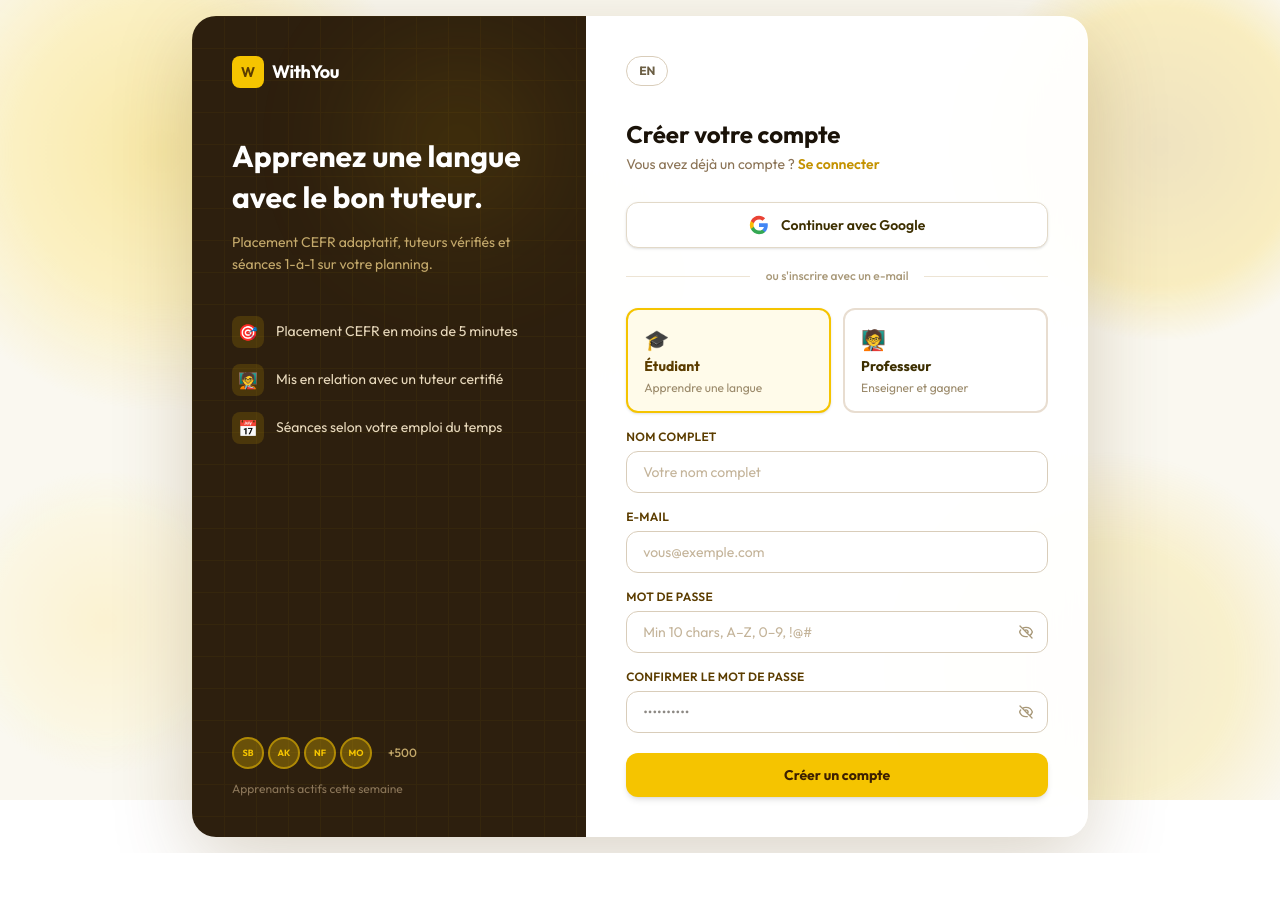
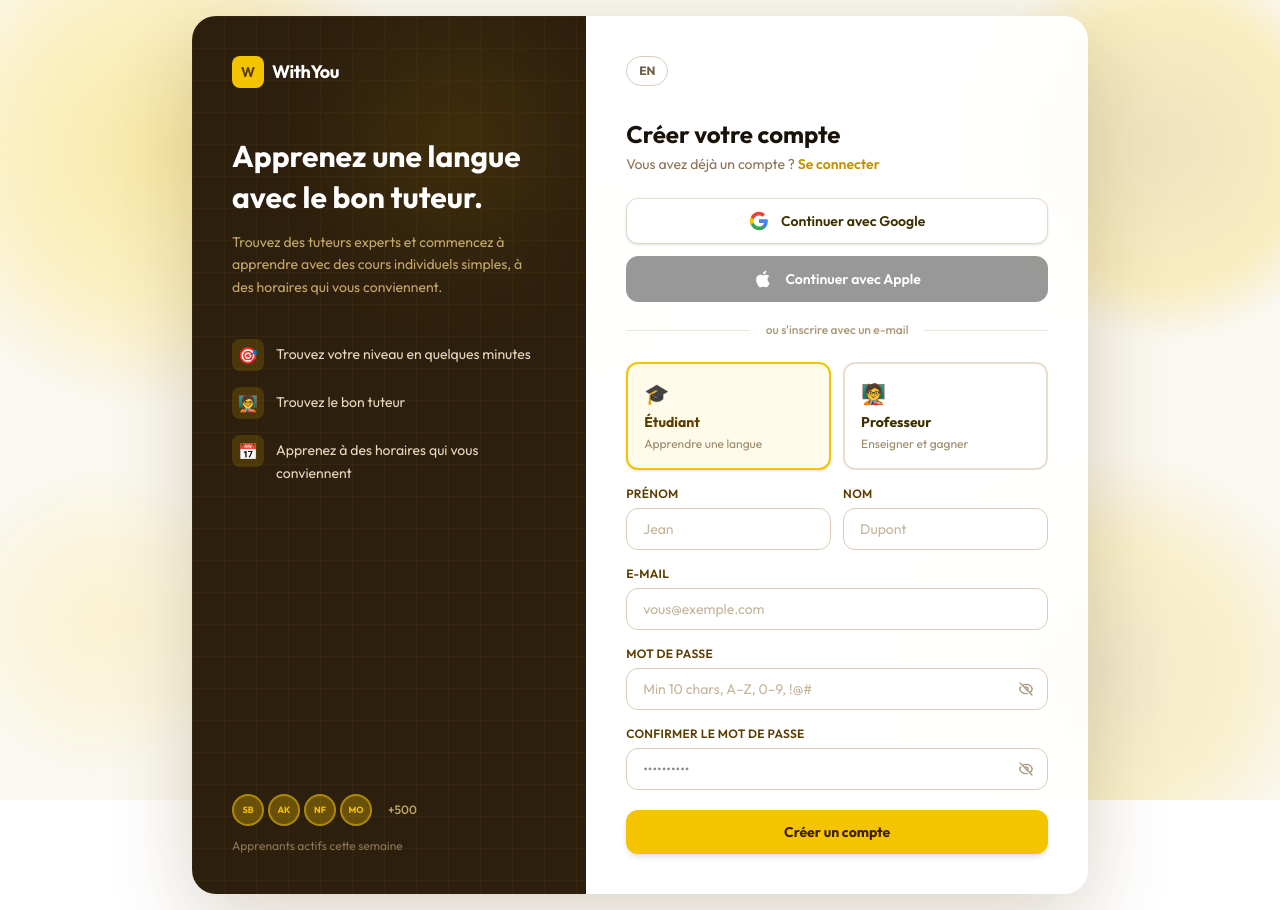
Before and after one commit to Azerbg/with-you-app-, a Next.js app: page /auth/register in a window 1280 px wide. Before the commit the page ends 853 px from the top, so only its background shows below. Built offline with nearby package versions, Linux system fonts and the light colour scheme.

Commit message:
Section 2 complete + Google OAuth credentials

```diff
--- a/src/app/api/auth/register/route.ts
+++ b/src/app/api/auth/register/route.ts
@@ -17,7 +17,7 @@ export async function POST(req: NextRequest) {
       );
     }
 
-    const { email, password, role } = parsed.data;
+    const { email, password, firstName, lastName, role } = parsed.data;
 
     const existing = await db.user.findUnique({ where: { email } });
     if (existing) {
@@ -32,6 +32,8 @@ export async function POST(req: NextRequest) {
     const user = await db.user.create({
       data: {
         email,
+        firstName,
+        lastName,
         password: hashedPassword,
         role: role as Role,
       },
--- a/src/app/auth/register/page.tsx
+++ b/src/app/auth/register/page.tsx
@@ -7,31 +7,27 @@ import { signIn } from "next-auth/react";
 import { useLanguage } from "@/context/LanguageContext";
 import { T } from "@/lib/translations";
 
-function PasswordStrength({ password, labels }: { password: string; labels: string[] }) {
-  const score = [
-    password.length >= 10,
-    /[A-Z]/.test(password),
-    /[0-9]/.test(password),
-    /[^A-Za-z0-9]/.test(password),
-  ].filter(Boolean).length;
-
-  const colors = ["", "#EF4444", "#F97316", "#EAB308", "#22C55E"];
-  if (!password) return null;
-
+// ── Password checklist (2.5) ──────────────────────────────────────────────
+function PasswordChecklist({ password, visible }: { password: string; visible: boolean }) {
+  if (!visible) return null;
+  const checks = [
+    { label: { en: "At least 10 characters", fr: "Minimum 10 caractères" },   ok: password.length >= 10 },
+    { label: { en: "Uppercase letter (A–Z)",  fr: "Lettre majuscule (A–Z)" },  ok: /[A-Z]/.test(password) },
+    { label: { en: "Number (0–9)",             fr: "Chiffre (0–9)" },           ok: /[0-9]/.test(password) },
+    { label: { en: "Symbol (!@#…)",            fr: "Symbole (!@#…)" },          ok: /[^A-Za-z0-9]/.test(password) },
+  ];
   return (
-    <div className="mt-2 space-y-1">
-      <div className="flex gap-1">
-        {[1, 2, 3, 4].map((i) => (
-          <div
-            key={i}
-            className="h-1 flex-1 rounded-full transition-all duration-300"
-            style={{ background: i <= score ? colors[score] : "#E5E7EB" }}
-          />
+    <div className="mt-2 p-3 bg-[#FFFBEA] border border-[#F5C400]/40 rounded-xl space-y-1.5">
+      {checks.map((c, i) => (
+        <div key={i} className="flex items-center gap-2">
+          <span className={`w-4 h-4 rounded-full flex items-center justify-center text-[10px] flex-shrink-0 ${c.ok ? "bg-green-500" : "bg-gray-200"}`}>
+            {c.ok ? "✓" : ""}
+          </span>
+          <span className={`text-xs ${c.ok ? "text-green-700 font-medium" : "text-gray-400"}`}>
+            {c.label.en}
+          </span>
+        </div>
       ))}
-      </div>
-      <span className="text-xs font-semibold" style={{ color: colors[score] }}>
-        {labels[score]}
-      </span>
     </div>
   );
 }
@@ -49,10 +45,11 @@ function EyeIcon({ open }: { open: boolean }) {
   );
 }
 
+// Left panel features (2.6)
 const FEATURES = [
-  { icon: "🎯", text: { en: "CEFR placement in under 5 minutes", fr: "Placement CEFR en moins de 5 minutes" } },
-  { icon: "🧑‍🏫", text: { en: "Matched with a verified expert tutor", fr: "Mis en relation avec un tuteur certifié" } },
-  { icon: "📅", text: { en: "Sessions on your schedule, any timezone", fr: "Séances selon votre emploi du temps" } },
+  { icon: "🎯", text: { en: "Find your level in minutes",                fr: "Trouvez votre niveau en quelques minutes" } },
+  { icon: "🧑‍🏫", text: { en: "Find the right tutor",                  fr: "Trouvez le bon tuteur" } },
+  { icon: "📅", text: { en: "Learn on a schedule that suits you",        fr: "Apprenez à des horaires qui vous conviennent" } },
 ];
 
 export default function RegisterPage() {
@@ -61,7 +58,8 @@ export default function RegisterPage() {
   const t = T[lang].auth.register;
 
   const [form, setForm] = useState({
-    name: "",
+    firstName: "",
+    lastName: "",
     email: "",
     password: "",
     confirmPassword: "",
@@ -69,6 +67,7 @@ export default function RegisterPage() {
   });
   const [showPassword, setShowPassword] = useState(false);
   const [showConfirm, setShowConfirm] = useState(false);
+  const [passwordFocused, setPasswordFocused] = useState(false);
   const [error, setError] = useState("");
   const [loading, setLoading] = useState(false);
   const [googleLoading, setGoogleLoading] = useState(false);
@@ -91,7 +90,13 @@ export default function RegisterPage() {
     const res = await fetch("/api/auth/register", {
       method: "POST",
       headers: { "Content-Type": "application/json" },
-      body: JSON.stringify({ name: form.name, email: form.email, password: form.password, role: form.role }),
+      body: JSON.stringify({
+        firstName: form.firstName,
+        lastName: form.lastName,
+        email: form.email,
+        password: form.password,
+        role: form.role,
+      }),
     });
 
     const data = await res.json();
@@ -110,12 +115,10 @@ export default function RegisterPage() {
     <div className="min-h-screen flex items-center justify-center p-4">
       <div className="w-full max-w-4xl flex rounded-3xl overflow-hidden shadow-[0_24px_80px_rgba(92,61,0,0.22)]">
 
-        {/* ── Left panel ── */}
+        {/* ── Left panel (2.6) ── */}
         <div className="hidden lg:flex flex-col justify-between w-[44%] bg-[#2D1F0E] p-10 relative overflow-hidden">
-          {/* Subtle grid */}
           <div className="absolute inset-0 opacity-[0.04]"
             style={{ backgroundImage: "linear-gradient(#F5C400 1px,transparent 1px),linear-gradient(90deg,#F5C400 1px,transparent 1px)", backgroundSize: "32px 32px" }} />
-          {/* Glow */}
           <div className="absolute top-0 right-0 w-64 h-64 rounded-full opacity-20 blur-3xl"
             style={{ background: "radial-gradient(circle, #F5C400 0%, transparent 70%)" }} />
 
@@ -128,12 +131,14 @@ export default function RegisterPage() {
             </Link>
 
             <h2 className="text-white font-bold text-3xl leading-snug mb-3">
-              {lang === "fr" ? "Apprenez une langue avec le bon tuteur." : "Learn a language with the right tutor."}
+              {lang === "fr"
+                ? "Apprenez une langue avec le bon tuteur."
+                : "Learn a language with the right tutor."}
             </h2>
             <p className="text-[#C4A96B] text-sm leading-relaxed mb-10">
               {lang === "fr"
-                ? "Placement CEFR adaptatif, tuteurs vérifiés et séances 1-à-1 sur votre planning."
-                : "Adaptive CEFR placement, verified tutors, and live 1-on-1 sessions — on your schedule."}
+                ? "Trouvez des tuteurs experts et commencez à apprendre avec des cours individuels simples, à des horaires qui vous conviennent."
+                : "Find expert tutors and start learning with simple one-on-one sessions, on a schedule that works for you."}
             </p>
 
             <div className="space-y-4">
@@ -163,7 +168,7 @@ export default function RegisterPage() {
           </div>
         </div>
 
-        {/* ── Right panel (form) ── */}
+        {/* ── Right panel ── */}
         <div className="flex-1 bg-white/95 backdrop-blur-xl p-8 lg:p-10 flex flex-col justify-center overflow-y-auto">
 
           {/* Top bar */}
@@ -179,16 +184,16 @@ export default function RegisterPage() {
           </div>
 
           <h1 className="text-2xl font-bold text-[#1A1208] mb-1">{t.title}</h1>
-          <p className="text-sm text-[#8B7355] mb-7">
+          <p className="text-sm text-[#8B7355] mb-6">
             {t.hasAccount}{" "}
             <Link href="/auth/login" className="text-[#C49200] hover:text-[#5C3D00] font-semibold transition">{t.signin}</Link>
           </p>
 
-          {/* Google */}
+          {/* Google (2.4) */}
           <button
             onClick={handleGoogle}
             disabled={googleLoading}
-            className="w-full flex items-center justify-center gap-3 bg-white border border-[#E2D9C8] rounded-xl py-3 text-sm font-semibold text-[#3D2F00] hover:bg-[#FFFBF0] hover:border-[#F5C400] transition-all shadow-sm disabled:opacity-60 mb-5"
+            className="w-full flex items-center justify-center gap-3 bg-white border border-[#E2D9C8] rounded-xl py-3 text-sm font-semibold text-[#3D2F00] hover:bg-[#FFFBF0] hover:border-[#F5C400] transition-all shadow-sm disabled:opacity-60 mb-3"
           >
             <svg viewBox="0 0 24 24" className="w-5 h-5 shrink-0">
               <path fill="#4285F4" d="M22.56 12.25c0-.78-.07-1.53-.2-2.25H12v4.26h5.92c-.26 1.37-1.04 2.53-2.21 3.31v2.77h3.57c2.08-1.92 3.28-4.74 3.28-8.09z" />
@@ -197,6 +202,19 @@ export default function RegisterPage() {
               <path fill="#EA4335" d="M12 5.38c1.62 0 3.06.56 4.21 1.64l3.15-3.15C17.45 2.09 14.97 1 12 1 7.7 1 3.99 3.47 2.18 7.07l3.66 2.84c.87-2.6 3.3-4.53 6.16-4.53z" />
             </svg>
             {googleLoading ? "…" : t.google}
+          </button>
+
+          {/* Apple (2.1) */}
+          <button
+            type="button"
+            disabled
+            className="w-full flex items-center justify-center gap-3 bg-black border border-black rounded-xl py-3 text-sm font-semibold text-white opacity-40 cursor-not-allowed mb-5"
+            title="Apple Sign-In — coming soon"
+          >
+            <svg viewBox="0 0 24 24" className="w-5 h-5 shrink-0 fill-white">
+              <path d="M18.71 19.5c-.83 1.24-1.71 2.45-3.05 2.47-1.34.03-1.77-.79-3.29-.79-1.53 0-2 .77-3.27.82-1.31.05-2.3-1.32-3.14-2.53C4.25 17 2.94 12.45 4.7 9.39c.87-1.52 2.43-2.48 4.12-2.51 1.28-.02 2.5.87 3.29.87.78 0 2.26-1.07 3.8-.91.65.03 2.47.26 3.64 1.98-.09.06-2.17 1.28-2.15 3.81.03 3.02 2.65 4.03 2.68 4.04-.03.07-.42 1.44-1.38 2.83M13 3.5c.73-.83 1.94-1.46 2.94-1.5.13 1.17-.34 2.35-1.04 3.19-.69.85-1.83 1.51-2.95 1.42-.15-1.15.41-2.35 1.05-3.11z"/>
+            </svg>
+            {t.apple}
           </button>
 
           {/* Divider */}
@@ -230,27 +248,46 @@ export default function RegisterPage() {
                   className={`flex flex-col items-start gap-1 p-4 rounded-xl border-2 text-left transition-all ${
                     form.role === role
                       ? "border-[#F5C400] bg-[#FFFBEA] shadow-sm"
-                      : "border-[#E8DDD0] bg-white hover:border-[#F5C400]/50 hover:bg-[#FFFDF7]"
+                      : "border-[#E8DDD0] bg-white hover:border-[#F5C400]/50"
                   }`}
                 >
                   <span className="text-xl">{icon}</span>
-                  <span className={`text-sm font-bold leading-tight ${form.role === role ? "text-[#5C3D00]" : "text-[#3D2F00]"}`}>{label}</span>
-                  <span className="text-xs text-[#9B8A6B] leading-tight">{sub}</span>
+                  <span className={`text-sm font-bold ${form.role === role ? "text-[#5C3D00]" : "text-[#3D2F00]"}`}>{label}</span>
+                  <span className="text-xs text-[#9B8A6B]">{sub}</span>
                 </button>
               ))}
             </div>
 
-            {/* Name */}
+            {/* Prénom + Nom (2.2 + 2.3) */}
+            <div className="grid grid-cols-2 gap-3">
               <div>
-              <label className="block text-xs font-semibold text-[#5C3D00] uppercase tracking-wide mb-1.5">{t.name}</label>
+                <label className="block text-xs font-semibold text-[#5C3D00] uppercase tracking-wide mb-1.5">
+                  {(t as unknown as {firstName: string}).firstName}
+                </label>
                 <input
                   type="text"
-                name="name"
-                value={form.name}
+                  name="firstName"
+                  value={form.firstName}
                   onChange={handleChange}
-                className="w-full border border-[#D9CDBA] rounded-xl px-4 py-2.5 text-sm text-[#1A1208] bg-white focus:outline-none focus:border-[#F5C400] focus:ring-3 focus:ring-[#F5C400]/20 transition placeholder:text-[#C4B49A]"
-                placeholder={t.namePlaceholder}
+                  required
+                  className="w-full border border-[#D9CDBA] rounded-xl px-4 py-2.5 text-sm text-[#1A1208] bg-white focus:outline-none focus:border-[#F5C400] focus:ring-2 focus:ring-[#F5C400]/20 transition placeholder:text-[#C4B49A]"
+                  placeholder={(t as unknown as {firstNamePlaceholder: string}).firstNamePlaceholder}
                 />
+              </div>
+              <div>
+                <label className="block text-xs font-semibold text-[#5C3D00] uppercase tracking-wide mb-1.5">
+                  {(t as unknown as {lastName: string}).lastName}
+                </label>
+                <input
+                  type="text"
+                  name="lastName"
+                  value={form.lastName}
+                  onChange={handleChange}
+                  required
+                  className="w-full border border-[#D9CDBA] rounded-xl px-4 py-2.5 text-sm text-[#1A1208] bg-white focus:outline-none focus:border-[#F5C400] focus:ring-2 focus:ring-[#F5C400]/20 transition placeholder:text-[#C4B49A]"
+                  placeholder={(t as unknown as {lastNamePlaceholder: string}).lastNamePlaceholder}
+                />
+              </div>
             </div>
 
             {/* Email */}
@@ -262,12 +299,12 @@ export default function RegisterPage() {
                 value={form.email}
                 onChange={handleChange}
                 required
-                className="w-full border border-[#D9CDBA] rounded-xl px-4 py-2.5 text-sm text-[#1A1208] bg-white focus:outline-none focus:border-[#F5C400] focus:ring-3 focus:ring-[#F5C400]/20 transition placeholder:text-[#C4B49A]"
+                className="w-full border border-[#D9CDBA] rounded-xl px-4 py-2.5 text-sm text-[#1A1208] bg-white focus:outline-none focus:border-[#F5C400] focus:ring-2 focus:ring-[#F5C400]/20 transition placeholder:text-[#C4B49A]"
                 placeholder={t.emailPlaceholder}
               />
             </div>
 
-            {/* Password */}
+            {/* Password with checklist (2.5) */}
             <div>
               <label className="block text-xs font-semibold text-[#5C3D00] uppercase tracking-wide mb-1.5">{t.password}</label>
               <div className="relative">
@@ -276,8 +313,10 @@ export default function RegisterPage() {
                   name="password"
                   value={form.password}
                   onChange={handleChange}
+                  onFocus={() => setPasswordFocused(true)}
+                  onBlur={() => setPasswordFocused(false)}
                   required
-                  className="w-full border border-[#D9CDBA] rounded-xl px-4 py-2.5 pr-12 text-sm text-[#1A1208] bg-white focus:outline-none focus:border-[#F5C400] focus:ring-3 focus:ring-[#F5C400]/20 transition placeholder:text-[#C4B49A]"
+                  className="w-full border border-[#D9CDBA] rounded-xl px-4 py-2.5 pr-12 text-sm text-[#1A1208] bg-white focus:outline-none focus:border-[#F5C400] focus:ring-2 focus:ring-[#F5C400]/20 transition placeholder:text-[#C4B49A]"
                   placeholder="Min 10 chars, A–Z, 0–9, !@#"
                 />
                 <button type="button" onClick={() => setShowPassword((v) => !v)}
@@ -285,7 +324,7 @@ export default function RegisterPage() {
                   <EyeIcon open={showPassword} />
                 </button>
               </div>
-              <PasswordStrength password={form.password} labels={t.strength} />
+              <PasswordChecklist password={form.password} visible={passwordFocused || form.password.length > 0} />
             </div>
 
             {/* Confirm password */}
@@ -298,7 +337,7 @@ export default function RegisterPage() {
                   value={form.confirmPassword}
                   onChange={handleChange}
                   required
-                  className={`w-full border rounded-xl px-4 py-2.5 pr-12 text-sm text-[#1A1208] bg-white focus:outline-none focus:ring-3 transition ${
+                  className={`w-full border rounded-xl px-4 py-2.5 pr-12 text-sm text-[#1A1208] bg-white focus:outline-none focus:ring-2 transition ${
                     form.confirmPassword && form.confirmPassword !== form.password
                       ? "border-red-300 focus:border-red-400 focus:ring-red-100"
                       : "border-[#D9CDBA] focus:border-[#F5C400] focus:ring-[#F5C400]/20"
--- a/src/lib/translations.ts
+++ b/src/lib/translations.ts
@@ -98,9 +98,12 @@ export const T = {
         learn: "Student",
         teach: "Teacher",
         google: "Continue with Google",
+        apple: "Continue with Apple",
         orEmail: "or sign up with email",
-        name: "Full name",
-        namePlaceholder: "Your full name",
+        firstName: "First name",
+        firstNamePlaceholder: "John",
+        lastName: "Last name",
+        lastNamePlaceholder: "Smith",
         email: "Email",
         emailPlaceholder: "you@example.com",
         password: "Password",
@@ -400,9 +403,12 @@ export const T = {
         learn: "Étudiant",
         teach: "Professeur",
         google: "Continuer avec Google",
+        apple: "Continuer avec Apple",
         orEmail: "ou s'inscrire avec un e-mail",
-        name: "Nom complet",
-        namePlaceholder: "Votre nom complet",
+        firstName: "Prénom",
+        firstNamePlaceholder: "Jean",
+        lastName: "Nom",
+        lastNamePlaceholder: "Dupont",
         email: "E-mail",
         emailPlaceholder: "vous@exemple.com",
         password: "Mot de passe",
--- a/src/lib/validations/auth.ts
+++ b/src/lib/validations/auth.ts
@@ -11,7 +11,8 @@ const passwordSchema = z
 export const registerSchema = z.object({
   email: z.string().email("Invalid email address"),
   password: passwordSchema,
-  name: z.string().min(2, "Name must be at least 2 characters").optional(),
+  firstName: z.string().min(1, "First name is required"),
+  lastName: z.string().min(1, "Last name is required"),
   role: z.enum(["STUDENT", "TUTOR"]).default("STUDENT"),
 });
 
```
Also changed, not shown: 2 other files (tests, documents, lock files or other folders). Lines whose indentation alone changed are shown as unchanged.
